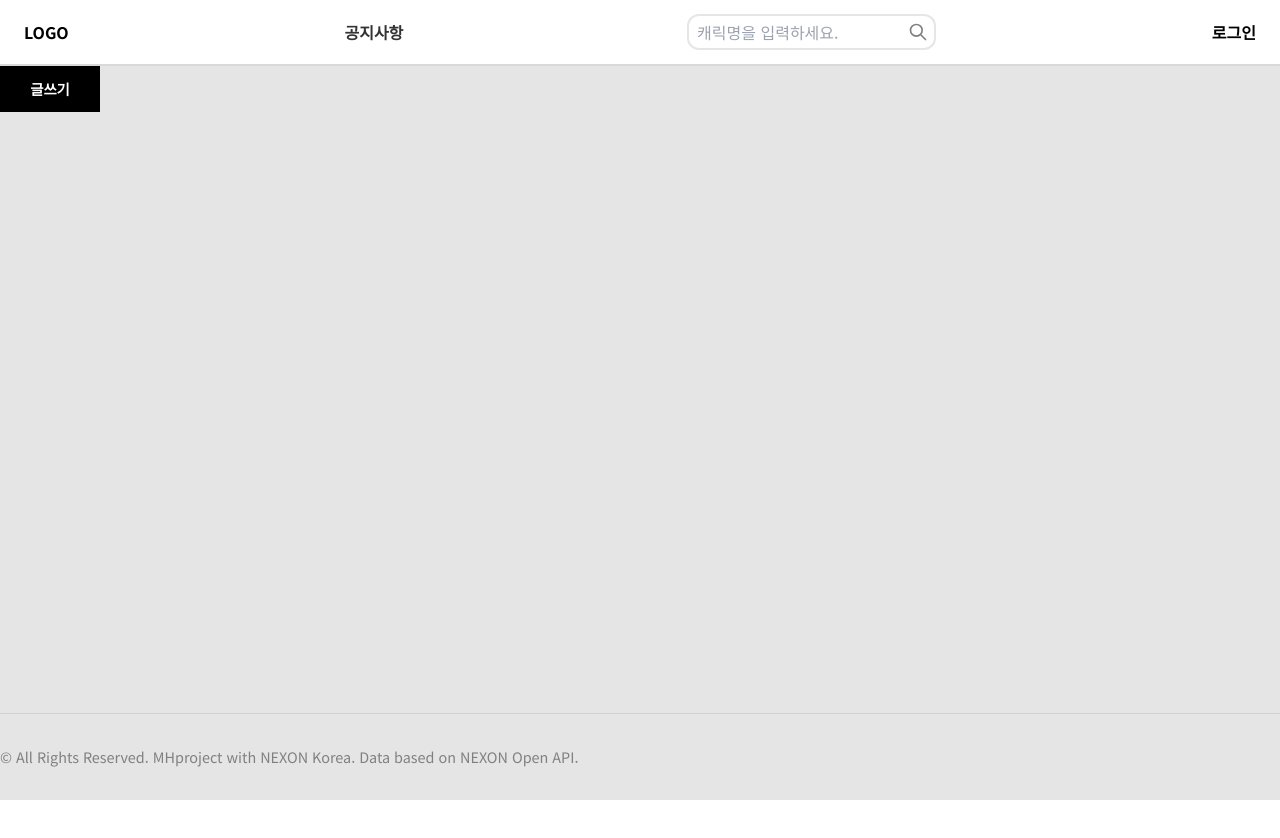
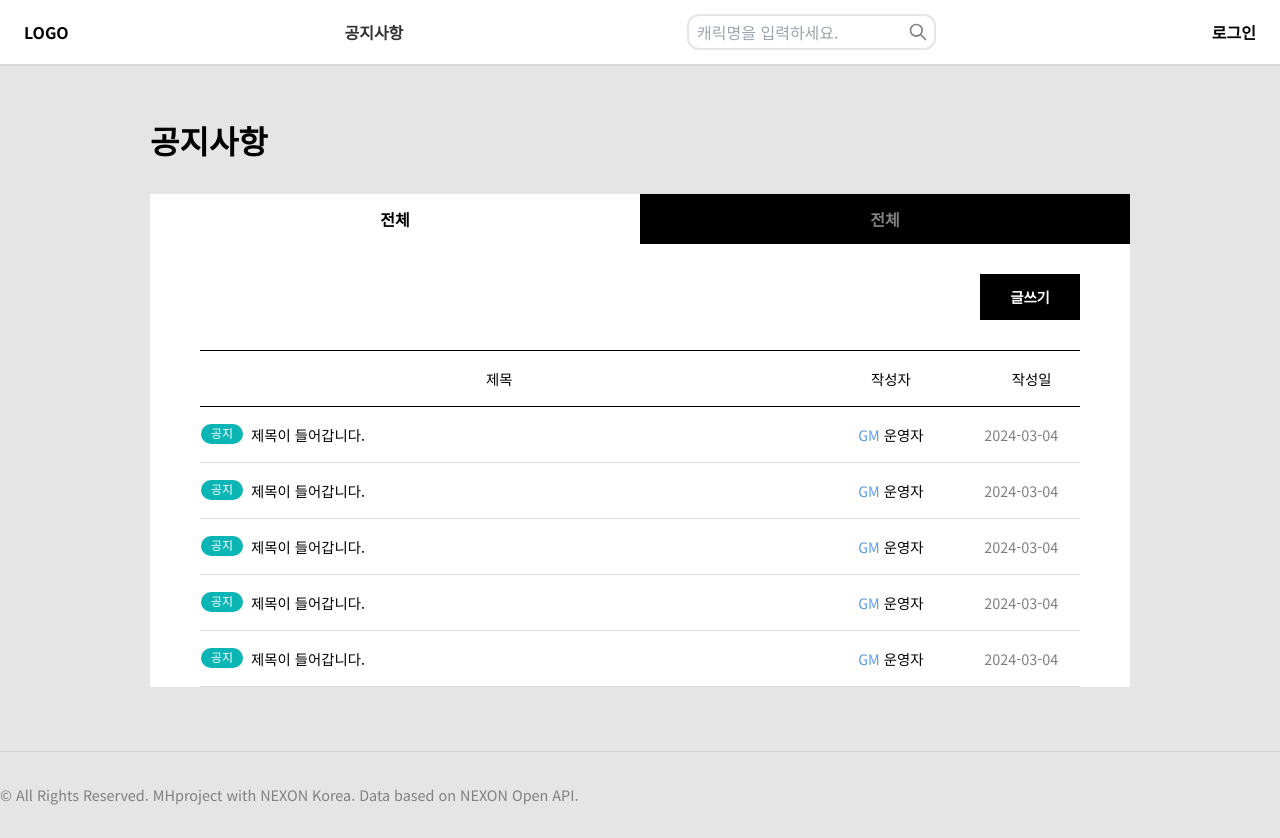
Before and after one commit to yunyoungsik/MabinogiHeroes, a Next.js app: page /notice in a window 1280 px wide. Before the commit the page ends 800 px from the top, so only its background shows below. Built offline with nearby package versions, Linux system fonts and the light colour scheme.

Commit message:
20240305

```diff
--- a/src/app/globals.css
+++ b/src/app/globals.css
@@ -89,6 +89,8 @@
 
 /* 카테고리 */
 .cate-notice {
+  display: inline-block;
+  margin-right: 0.5rem;
   width: 42px;
   height: 20px;
   color: #fff;
@@ -98,6 +100,8 @@
   background-color: #0cb5b5;
 }
 .cate-event {
+  display: inline-block;
+  margin-right: 0.5rem;
   width: 42px;
   height: 20px;
   color: #fff;
@@ -107,6 +111,8 @@
   background-color: #ea7423;
 }
 .cate-shop {
+  display: inline-block;
+  margin-right: 0.5rem;
   width: 42px;
   height: 20px;
   color: #fff;
@@ -116,6 +122,8 @@
   background-color: #4e3eee;
 }
 .cate-check {
+  display: inline-block;
+  margin-right: 0.5rem;
   width: 42px;
   height: 20px;
   color: #fff;
@@ -125,6 +133,8 @@
   background-color: #22be44;
 }
 .cate-nexon {
+  display: inline-block;
+  margin-right: 0.5rem;
   width: 42px;
   height: 20px;
   color: #fff;
@@ -132,6 +142,14 @@
   text-align: center;
   border-radius: 12px;
   background-color: #4c7bb6;
+}
+.on {
+  color: #000 !important;
+  background-color: #fff !important;
+}
+.gm {
+  color: #5F9AEB;
+  margin-right: 0.25rem;
 }
 
 /* 로딩 */
--- a/src/app/write/page.js
+++ b/src/app/write/page.js
@@ -2,16 +2,8 @@
 
 import Link from 'next/link';
 import { useState } from 'react';
-// import ReactQuill from 'react-quill';
-// import 'react-quill/dist/quill.snow.css';
 
 export default function Page() {
-  // const modules = {
-  //   toolbar: {
-  //     container: [[{ header: [1, 2, 3, 4, 5, 6, false] }], [{ font: [] }], [{ align: [] }], ['bold', 'italic', 'underline', 'strike', 'blockquote'], [{ list: 'ordered' }, { list: 'bullet' }, 'link'], [{ color: ['#000000', '#e60000', '#ff9900', '#ffff00', '#008a00', '#0066cc', '#9933ff', '#ffffff', '#facccc', '#ffebcc', '#ffffcc', '#cce8cc', '#cce0f5', '#ebd6ff', '#bbbbbb', '#f06666', '#ffc266', '#ffff66', '#66b966', '#66a3e0', '#c285ff', '#888888', '#a10000', '#b26b00', '#b2b200', '#006100', '#0047b2', '#6b24b2', '#444444', '#5c0000', '#663d00', '#666600', '#003700', '#002966', '#3d1466', 'custom-color'] }, { background: [] }], ['image', 'video'], ['clean']],
-  //   },
-  // };
-
   const [cate, setCate] = useState('');
   const [title, setTitle] = useState('');
   const [content, setContent] = useState('');
@@ -30,8 +22,8 @@ export default function Page() {
   return (
     <main className="'w-full min-h-main">
       <div className="w-full h-full mt-[66px]">
-      <div className="max-w-[1280px] m-auto">
-        <h2 className="font-bold text-[2rem] mb-4">공지사항</h2>
+        <div className="max-w-[980px] m-auto">
+          <h2 className="font-bold text-[2rem] pt-[50px] pb-[30px]">공지사항</h2>
           <form className="pt-6 px-8 bg-white">
             <fieldset className="border-0">
               <legend className="hidden">글쓰기</legend>
@@ -51,19 +43,12 @@ export default function Page() {
                 <input className="w-full text-[2rem] py-4 px-6 border-t border-solid border-black focus:border-1" type="text" name="title" id="title" placeholder="제목을 입력해주세요." onChange={(e) => setTitle(e.target.value)} />
               </div>
               <div>
-              <label htmlFor='content' className='hidden'>내용</label>
-              <textarea
-                className='w-full min-h-[50vh] py-4 px-6 focus:outline-none bg-[#f3f3f3] border-y border-solid border-[#c2c2c2] resize-none'
-                name='content'
-                id='content'
-                placeholder='내용'
-                value={content}
-                onChange={(e) => setContent(e.target.value)}
-              />
+                <label htmlFor="content" className="hidden">
+                  내용
+                </label>
+                <textarea className="w-full min-h-[50vh] py-4 px-6 focus:outline-none bg-[#f3f3f3] border-y border-solid border-[#c2c2c2] resize-none" name="content" id="content" placeholder="내용" value={content} onChange={(e) => setContent(e.target.value)} />
               </div>
-            {/* {typeof window !== 'undefined' && (
-              <ReactQuill theme="snow" modules={modules} value={content} onChange={setContent} placeholder="내용" className="min-h-[50vh]" />
-            )} */}
+
               <div className="w-full mt-5 mb-10 flex items-center justify-end">
                 <Link href="/notice" className="btn-2">
                   <span className="btn-inner">취소</span>
--- a/src/components/Notice/NoticeList.jsx
+++ b/src/components/Notice/NoticeList.jsx
@@ -1,12 +1,135 @@
-import Link from 'next/link'
-import React from 'react'
+import Link from 'next/link';
+import React from 'react';
+import PageNation from './PageNation';
+
+const getData = async (page, cate) => {
+  const res = await fetch(`http://localhost:3000/`);
+  if (!res.ok) {
+    throw new Error('error');
+  }
+  return res.json();
+};
 
 const NoticeList = () => {
+  // const {posts, count} = getData(page, cate)
+  // const postView = 10;
+  // console.log(posts);
+
   return (
-    <div className='max-w-[1280px] h-[full] m-auto'>
-      <Link href="/write" className='btn-1'><span className='btn-inner'>글쓰기</span></Link>
+    <div className="max-w-[980px] min-h-[600px] m-auto">
+      <h2 className="font-bold text-[2rem] pt-[50px] pb-[30px]">공지사항</h2>
+      <div className="bg-white">
+        <ul className="flex">
+          <li className="on flex flex-1 w-full h-full font-bold text-basicGrey bg-black">
+            <span className="block w-full">
+              <Link href="/notice" className="flex w-full h-[50px] items-center justify-center">
+                전체
+              </Link>
+            </span>
+          </li>
+          {/* 테스트 */}
+          <li className="flex flex-1 w-full h-full font-bold text-basicGrey bg-black hover:text-white">
+            <span className="block w-full">
+              <Link href="/notice" className="flex w-full h-[50px] items-center justify-center">
+                전체
+              </Link>
+            </span>
+          </li>
+        </ul>
+
+        <div className="mt-[30px] mx-[50px]">
+          <div className="w-full flex justify-end">
+            <Link href="/write" className="btn-1">
+              <span className="btn-inner">글쓰기</span>
+            </Link>
+          </div>
+          <table className="w-full mt-[30px] text-[0.9rem]">
+            <colgroup>
+              <col className="w-auto" />
+              <col className="w-[21%]" />
+              <col className="w-[11%]" />
+            </colgroup>
+            <thead className="h-[56px] border-y border-solid border-black">
+              <tr>
+                <th className="font-normal">제목</th>
+                <th className="font-normal">작성자</th>
+                <th className="font-normal">작성일</th>
+              </tr>
+            </thead>
+            <tbody>
+              <tr className="border-b border-solid border-basicGrey/30">
+                <td className="h-[56px] group">
+                  <Link href="" className="flex items-center">
+                    <span className="cate-notice">공지</span>
+                    <span className="group-hover:underline">제목이 들어갑니다.</span>
+                  </Link>
+                </td>
+                <td className="text-center">
+                  <span className="gm">GM</span>
+                  운영자
+                </td>
+                <td className="date text-basicGrey">2024-03-04</td>
+              </tr>
+
+              <tr className="border-b border-solid border-basicGrey/30">
+                <td className="h-[56px] group">
+                  <Link href="" className="flex items-center">
+                    <span className="cate-notice">공지</span>
+                    <span className="group-hover:underline">제목이 들어갑니다.</span>
+                  </Link>
+                </td>
+                <td className="text-center">
+                  <span className="gm">GM</span>
+                  운영자
+                </td>
+                <td className="date text-basicGrey">2024-03-04</td>
+              </tr>
+              <tr className="border-b border-solid border-basicGrey/30">
+                <td className="h-[56px] group">
+                  <Link href="" className="flex items-center">
+                    <span className="cate-notice">공지</span>
+                    <span className="group-hover:underline">제목이 들어갑니다.</span>
+                  </Link>
+                </td>
+                <td className="text-center">
+                  <span className="gm">GM</span>
+                  운영자
+                </td>
+                <td className="date text-basicGrey">2024-03-04</td>
+              </tr>
+              <tr className="border-b border-solid border-basicGrey/30">
+                <td className="h-[56px] group">
+                  <Link href="" className="flex items-center">
+                    <span className="cate-notice">공지</span>
+                    <span className="group-hover:underline">제목이 들어갑니다.</span>
+                  </Link>
+                </td>
+                <td className="text-center">
+                  <span className="gm">GM</span>
+                  운영자
+                </td>
+                <td className="date text-basicGrey">2024-03-04</td>
+              </tr>
+              <tr className="border-b border-solid border-basicGrey/30">
+                <td className="h-[56px] group">
+                  <Link href="" className="flex items-center">
+                    <span className="cate-notice">공지</span>
+                    <span className="group-hover:underline">제목이 들어갑니다.</span>
+                  </Link>
+                </td>
+                <td className="text-center">
+                  <span className="gm">GM</span>
+                  운영자
+                </td>
+                <td className="date text-basicGrey">2024-03-04</td>
+              </tr>
+            </tbody>
+          </table>
+        </div>
+        {/* <PageNation /> */}
+      </div>
     </div>
-  )
-}
+  );
+};
 
-export default NoticeList
+export default NoticeList;
--- /dev/null
+++ b/src/components/Notice/PageNation.jsx
@@ -0,0 +1,32 @@
+'use client'
+
+import React from 'react'
+import { useRouter } from 'next/navigation'
+
+const PageNation = ({page, count, postView}) => {
+  // const router = useRouter();
+  // const totalPage = Math.ceil(count / postView);
+
+  // const changePage = (newPage) => {
+  //   router.push(`?page=${newPage}`);
+  // }
+
+  return (
+    <div>
+      <ul>
+        {page > 1 && <li onClick={() => changePage(page -1)}>&lt;</li>}
+        {Array.from({length: totalPage}, (_, i) => i + 1).map((pageNum) => (
+          <li
+            key={pageNum}
+            onClick={() => changePage(pageNum)}
+          >
+            {pageNum}
+          </li>
+        ))}
+        {page < totalPage && <li onClick={() => changePage(page + 1)}>&gt;</li>}
+      </ul>
+    </div>
+  )
+}
+
+export default PageNation
```
Also changed, not shown: src/components/Main/Notice.jsx (+6 -6 lines), src/pages/api/write.js (added), 1 other file (tests, documents, lock files or other folders). Lines whose indentation alone changed are shown as unchanged.
